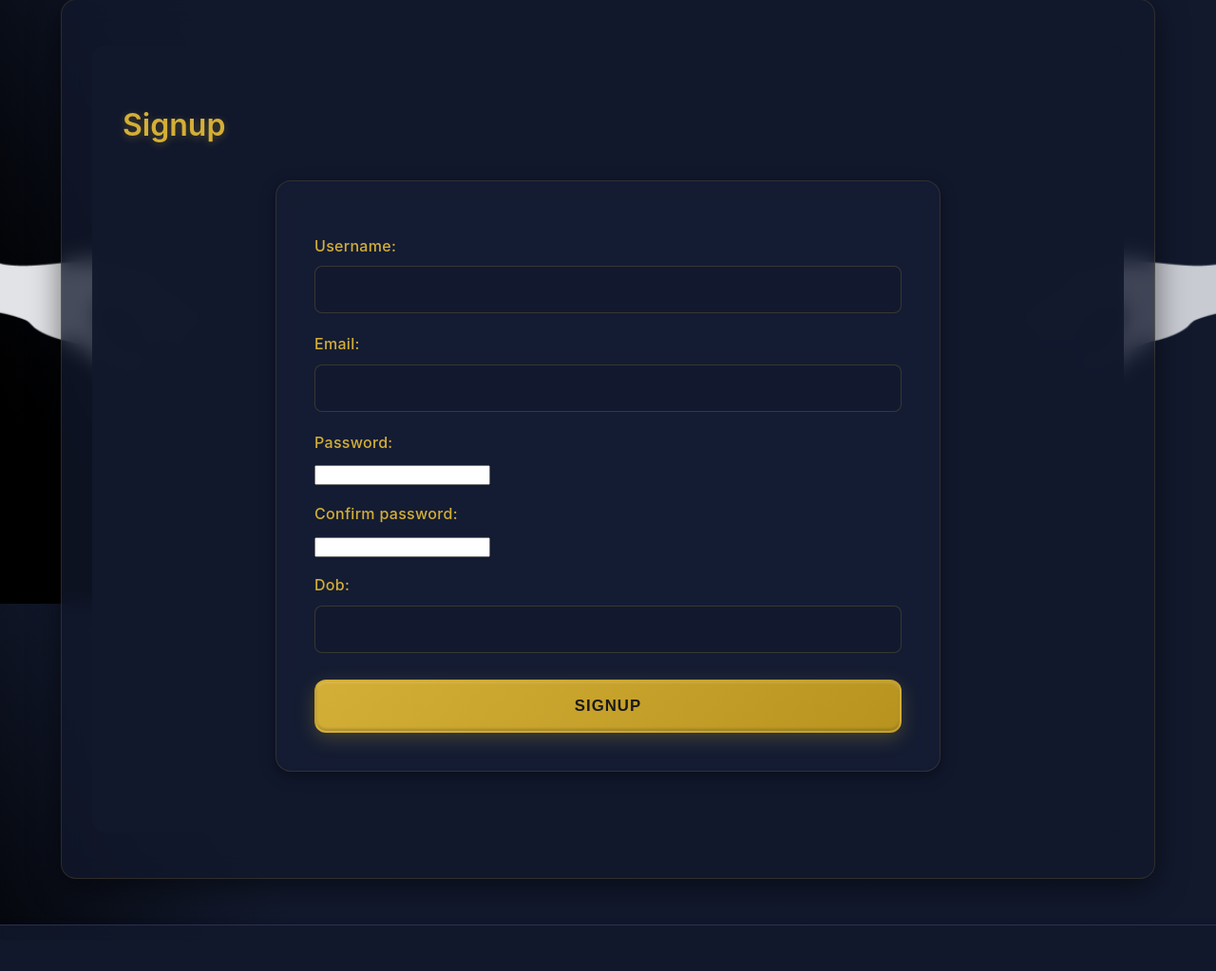
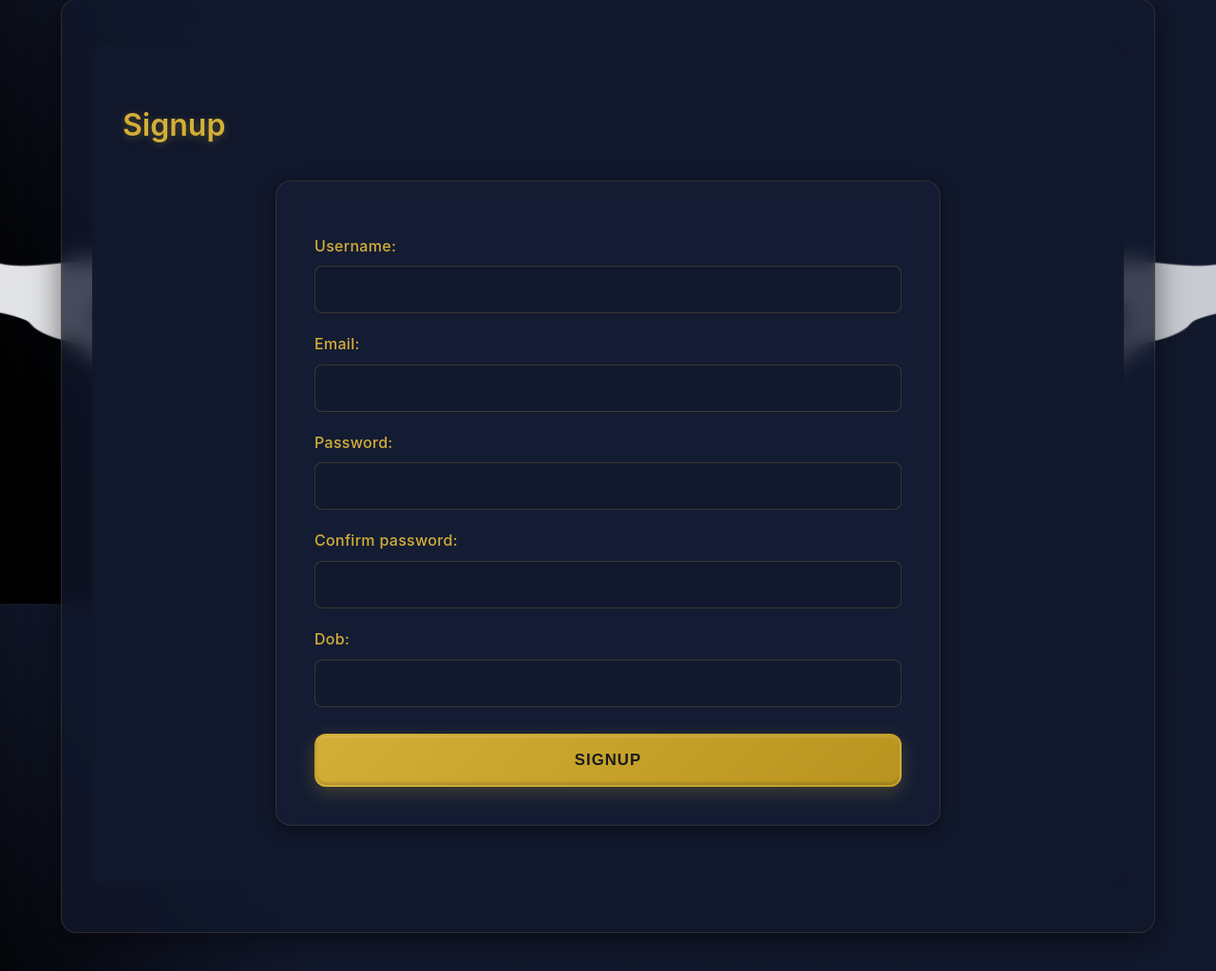
Before and after one commit to rayruzzo/tarot-app, a Django app: page /signup/ in a window 1280 px wide. Shown: the part 164-1187 px from the top of the page at 95% size. Before the commit the page ends 1139 px from the top, so only its background shows below. Run offline with Django 4.2, Linux system fonts and the light colour scheme.

Commit message:
fixing style css

```diff
--- a/static/css/style.css
+++ b/static/css/style.css
@@ -322,6 +322,7 @@ form label {
 
 form input[type="text"],
 form input[type="email"],
+form input[type="password"],
 form textarea,
 form select {
   width: 100%;
@@ -340,6 +341,7 @@ form select {
 
 form input[type="text"]::placeholder,
 form input[type="email"]::placeholder,
+form input[type="password"]::placeholder,
 form textarea::placeholder {
   color: var(--color-text-muted);
   opacity: 0.6;
@@ -347,6 +349,7 @@ form textarea::placeholder {
 
 form input[type="text"]:focus,
 form input[type="email"]:focus,
+form input[type="password"]:focus,
 form textarea:focus,
 form select:focus {
   outline: none;
```
